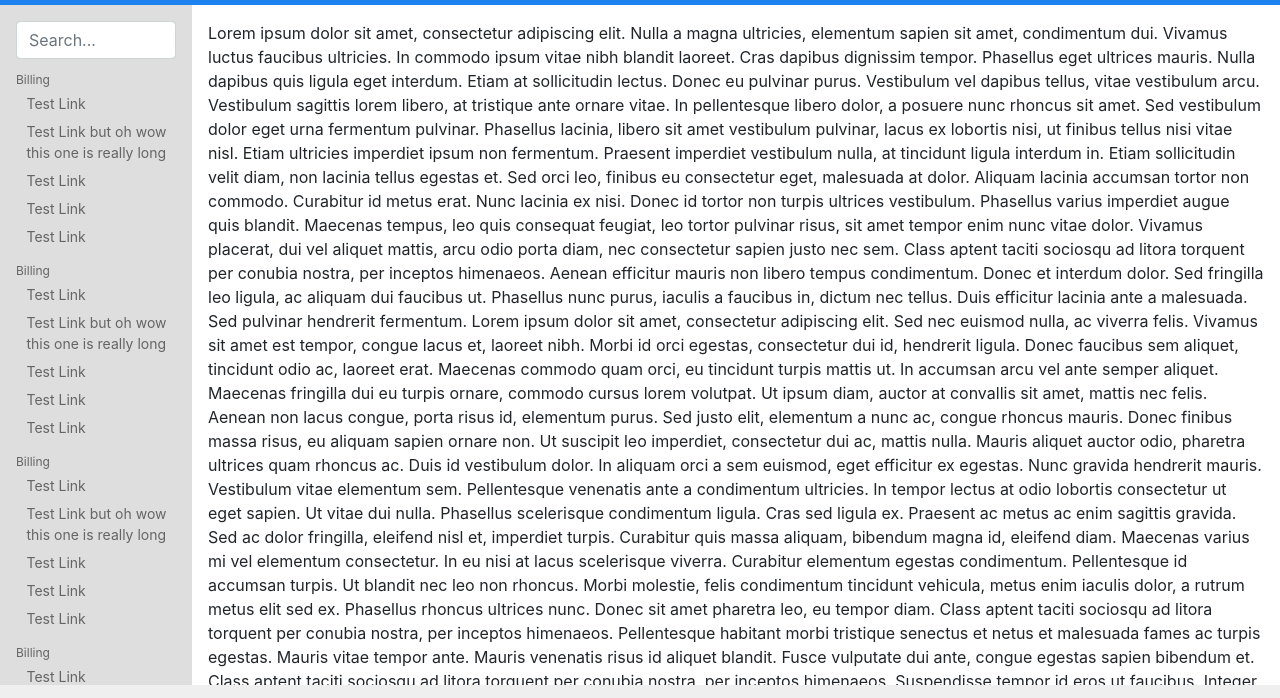
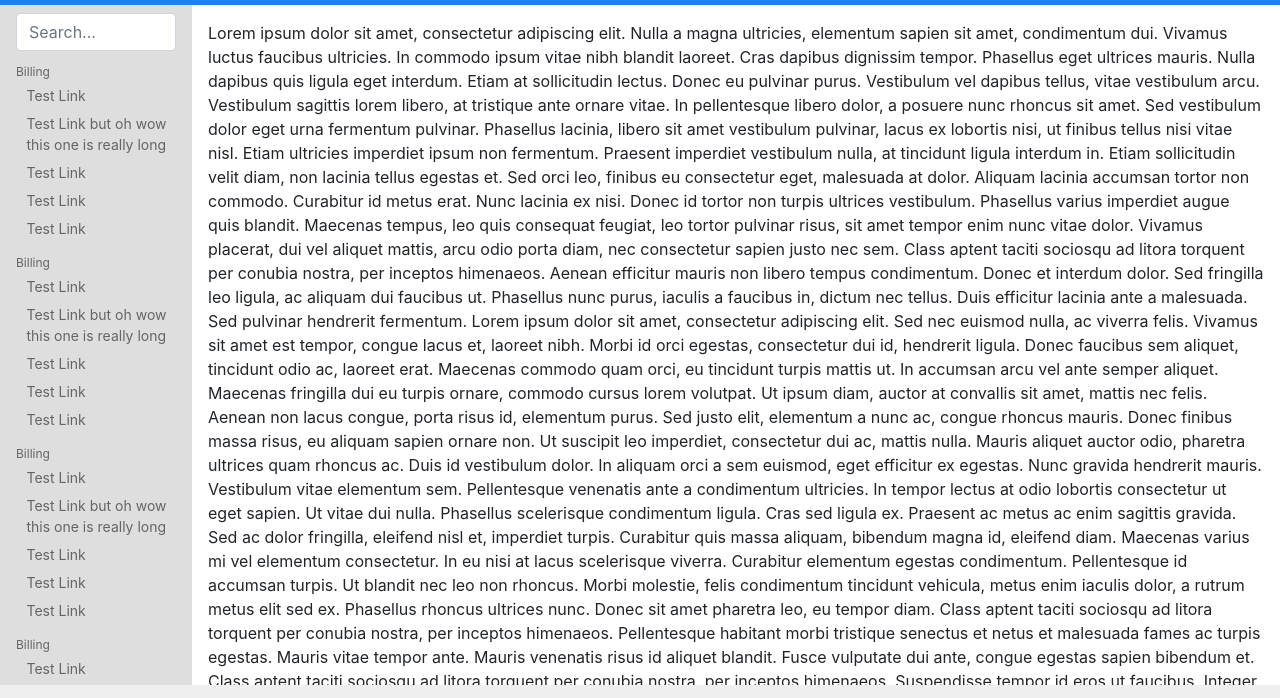
Before and after one commit to docuie/docuie-public-page, a plain HTML site: page page.html in a window 1280 px wide. Shown: the part 51-749 px from the top of the page. Drawn offline with nearby package versions, Linux system fonts and the light colour scheme.

Commit message:
set top var

```diff
--- a/assets/css/docuie.css
+++ b/assets/css/docuie.css
@@ -111,12 +111,14 @@ body {
   position:fixed;
   background-color:#dedede;
   left:0;
+  top:0;
   right:0;
   width:12em;
   height:100%;
   margin-bottom:8em;
   padding:1em;
   padding-bottom:8em;
+  padding-top:4em;
   overflow-x:scroll;
 }
 
```
